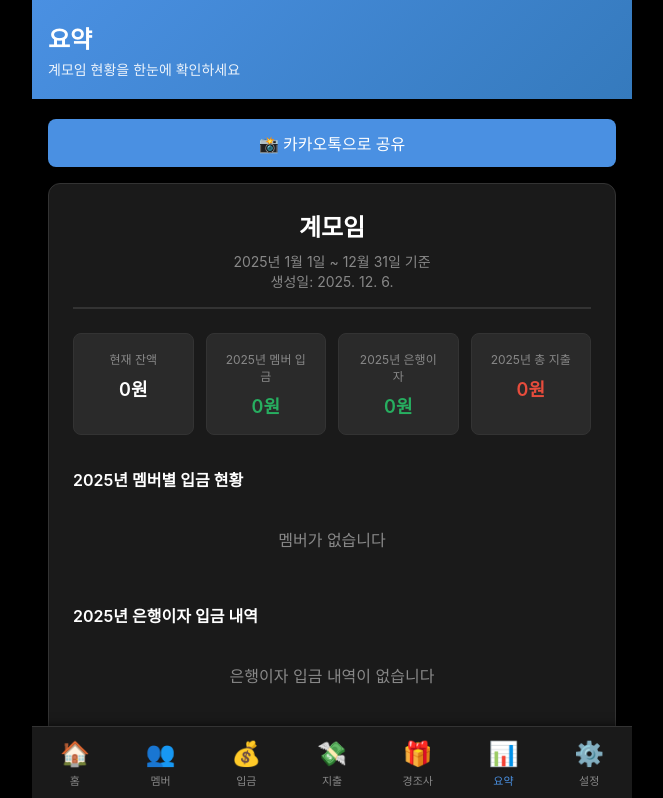
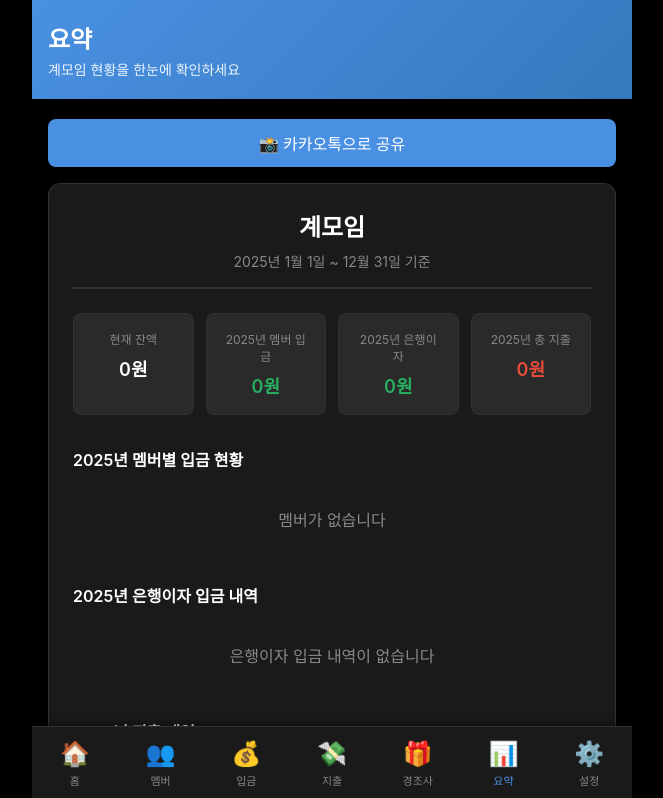
Before and after one commit to wontwonp/meeting89, a React (Vite) app: page /meeting89/summary in a window 1280 px wide. Shown: the top 798 px of the page, without its empty margins (308-971 px from the left). Built offline with nearby package versions, Linux system fonts and the light colour scheme.

Commit message:
Fix creation date display in summary to use settings

```diff
--- a/src/pages/Summary.jsx
+++ b/src/pages/Summary.jsx
@@ -158,7 +158,9 @@ export default function Summary() {
         <div className="summary-header">
           <h2>{settings.clubName || '계모임'}</h2>
           <p className="summary-date">{currentYear}년 1월 1일 ~ 12월 31일 기준</p>
-          <p className="summary-date">생성일: {new Date().toLocaleDateString('ko-KR')}</p>
+          {settings.creationDate && (
+            <p className="summary-date">생성일: {new Date(settings.creationDate).toLocaleDateString('ko-KR')}</p>
+          )}
         </div>
 
         <div className="summary-stats">
```
